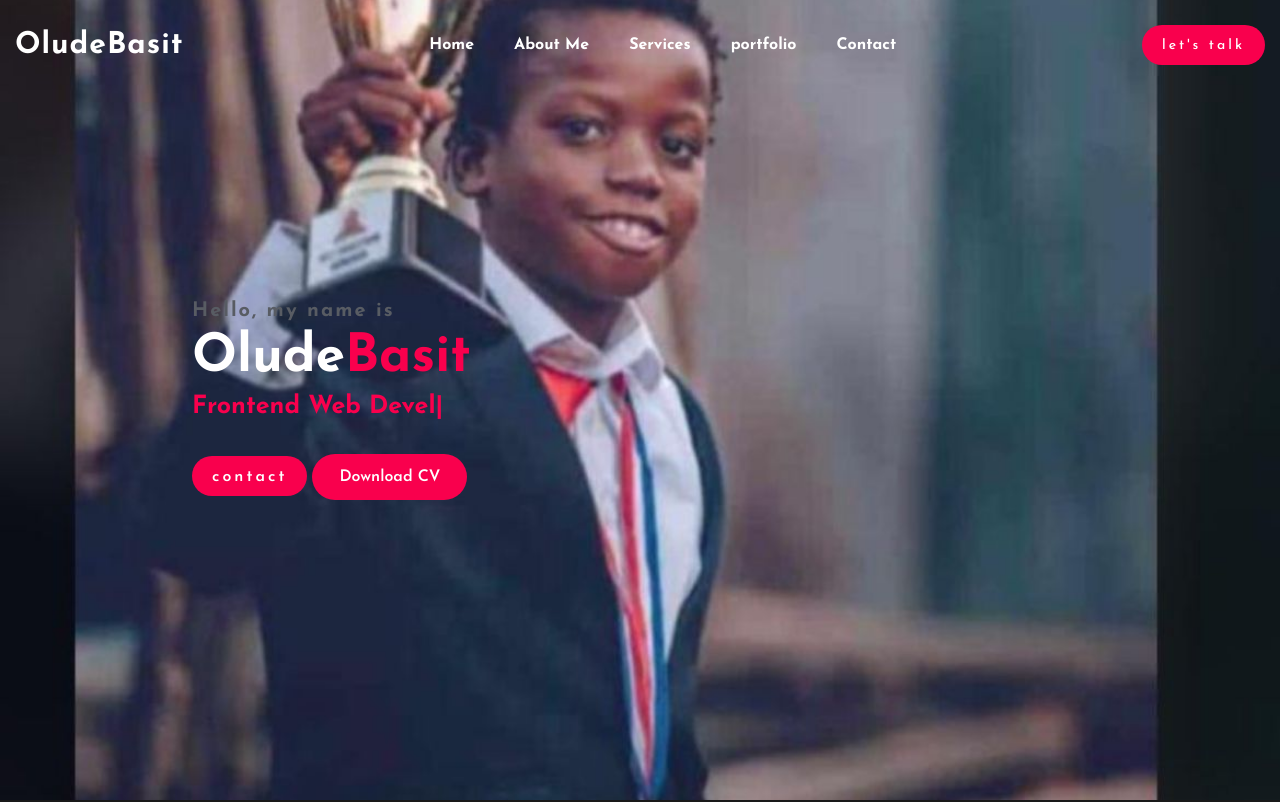
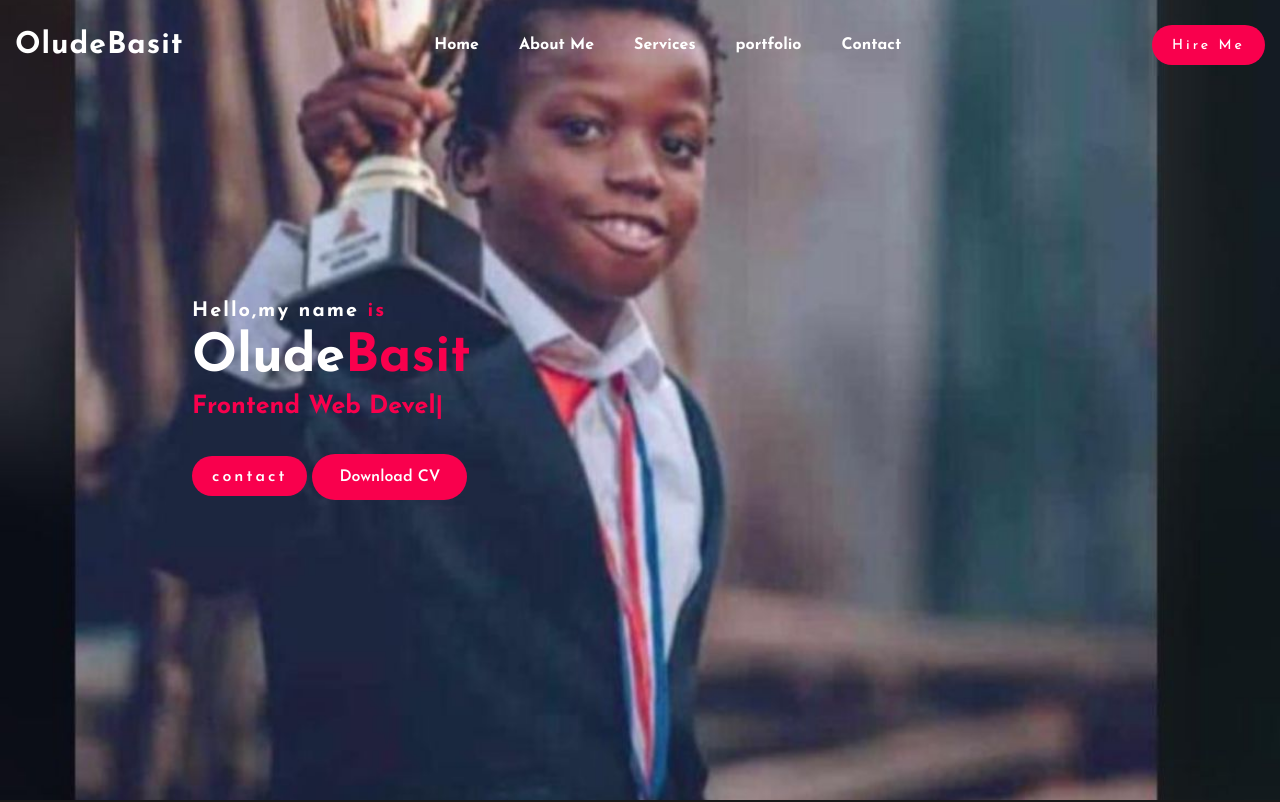
Before and after one commit to mompha999/portfolio, a plain HTML site: page index.html in a window 1280 px wide. Shown: the top 802 px of the page. Drawn offline with nearby package versions, Linux system fonts and the light colour scheme.

Commit message:
hire me text

```diff
--- a/index.html
+++ b/index.html
@@ -22,12 +22,12 @@
             <li><a href="#portfolio">portfolio</a></li>
             <li><a href="#contact">Contact</a></li>
           </ul>
-          <a href="#" class="h-btn">let's talk</a>
+          <a href="#contact" class="h-btn">Hire Me</a>
     </header>
      <!--start home-->
      <section class="home" id="home">
       <div class="home-text">
-        <h4>Hello, my name is</h4>
+        <h4>Hello,my name <span>is</span></h4>
         <h1>Olude<span>Basit</span></h1>
         <h3><span class="auto-type"></span></h3>
         <div class="newsletter">
--- a/myportfolio.css
+++ b/myportfolio.css
@@ -136,7 +136,7 @@ span{
     margin-bottom: 35px;
 }
 .home-text h4{
-    color: #585c63;
+    color: #fff;
     font-size: 20px;
     letter-spacing: 2px;
 }
```
